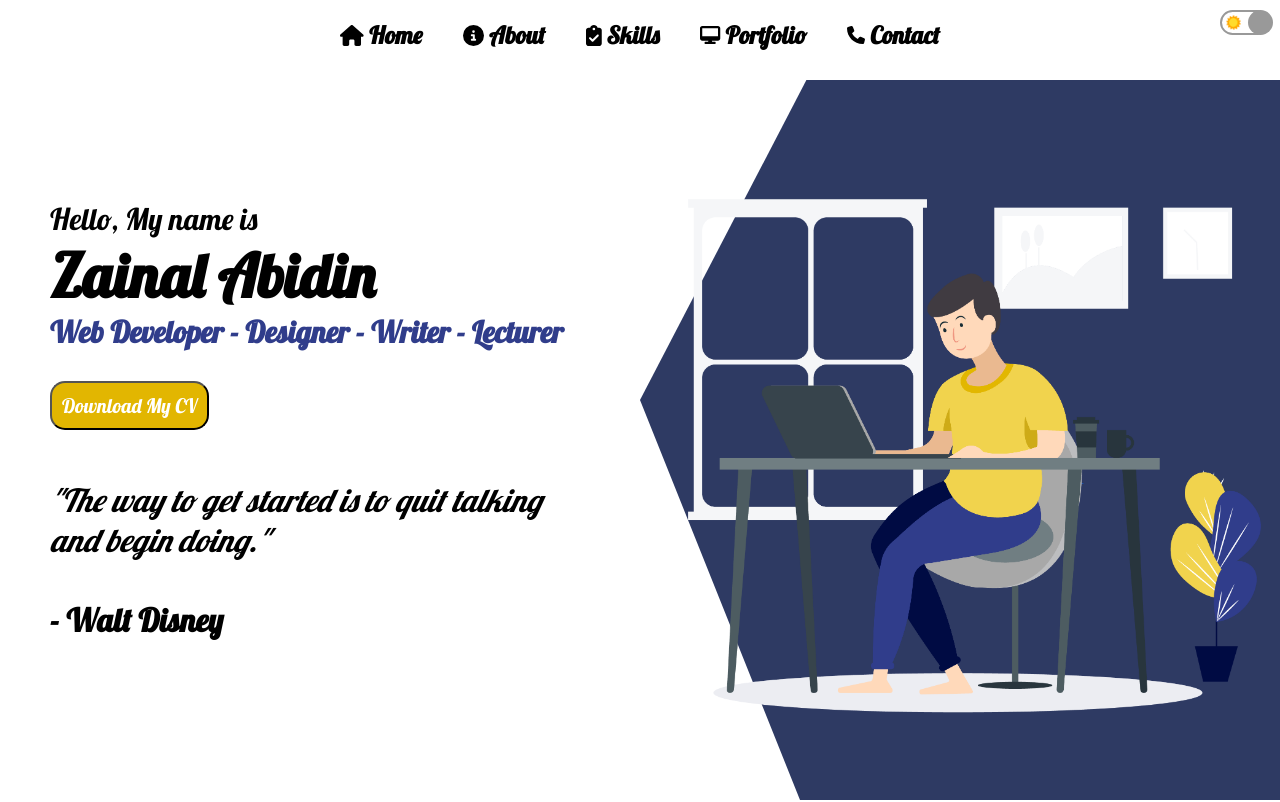
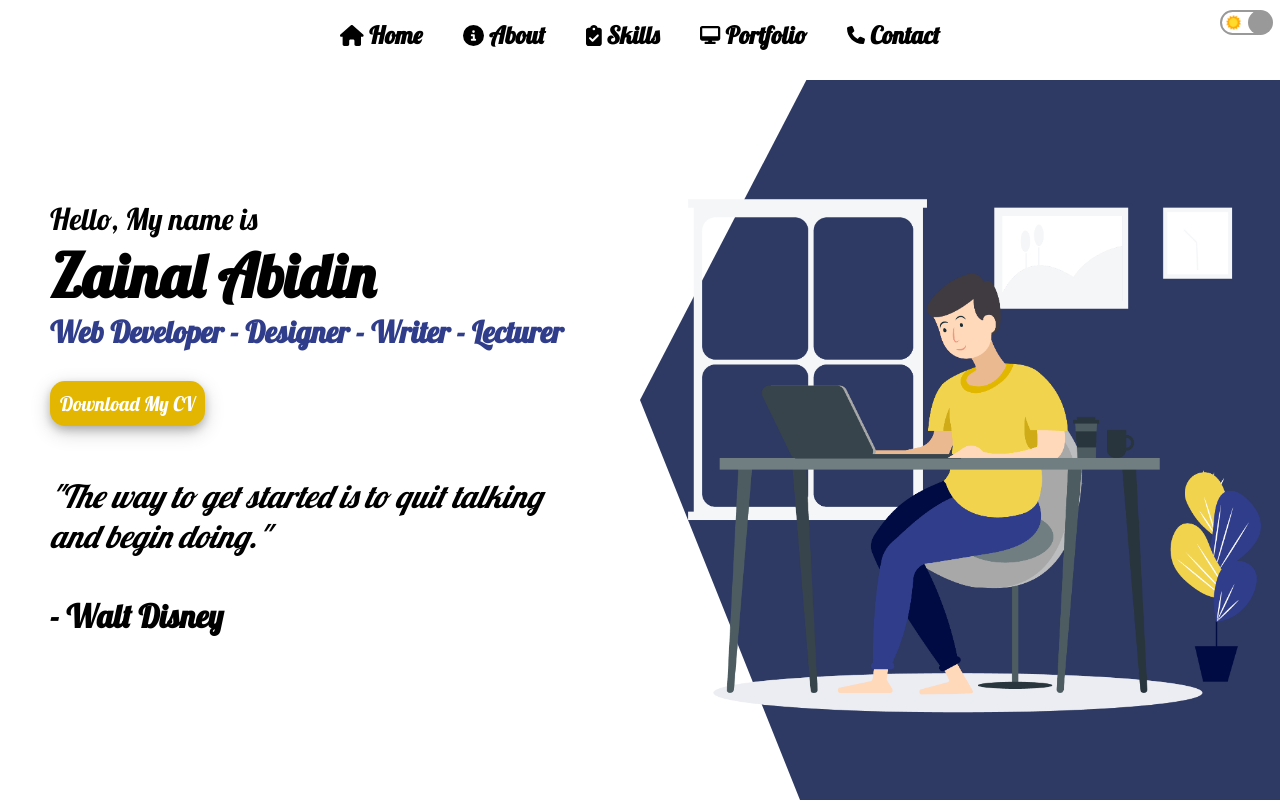
Before and after one commit to zabidin384/zainal-portfolio, a React (Create React App) app: page / in a window 1280 px wide. Shown: the top 802 px of the page. Built offline with nearby package versions, Linux system fonts and the light colour scheme.

Commit message:
Update home.css

```diff
--- a/src/components/home.css
+++ b/src/components/home.css
@@ -39,6 +39,8 @@
 	padding: 10px;
 	border-radius: 15px;
 	font-size: 20px;
+	border: none;
+	box-shadow: 0 4px 8px 0 rgba(0, 0, 0, 0.2), 0 6px 20px 0 rgba(0, 0, 0, 0.19);
 }
 .h-desc {
 	margin-top: 50px;
```
